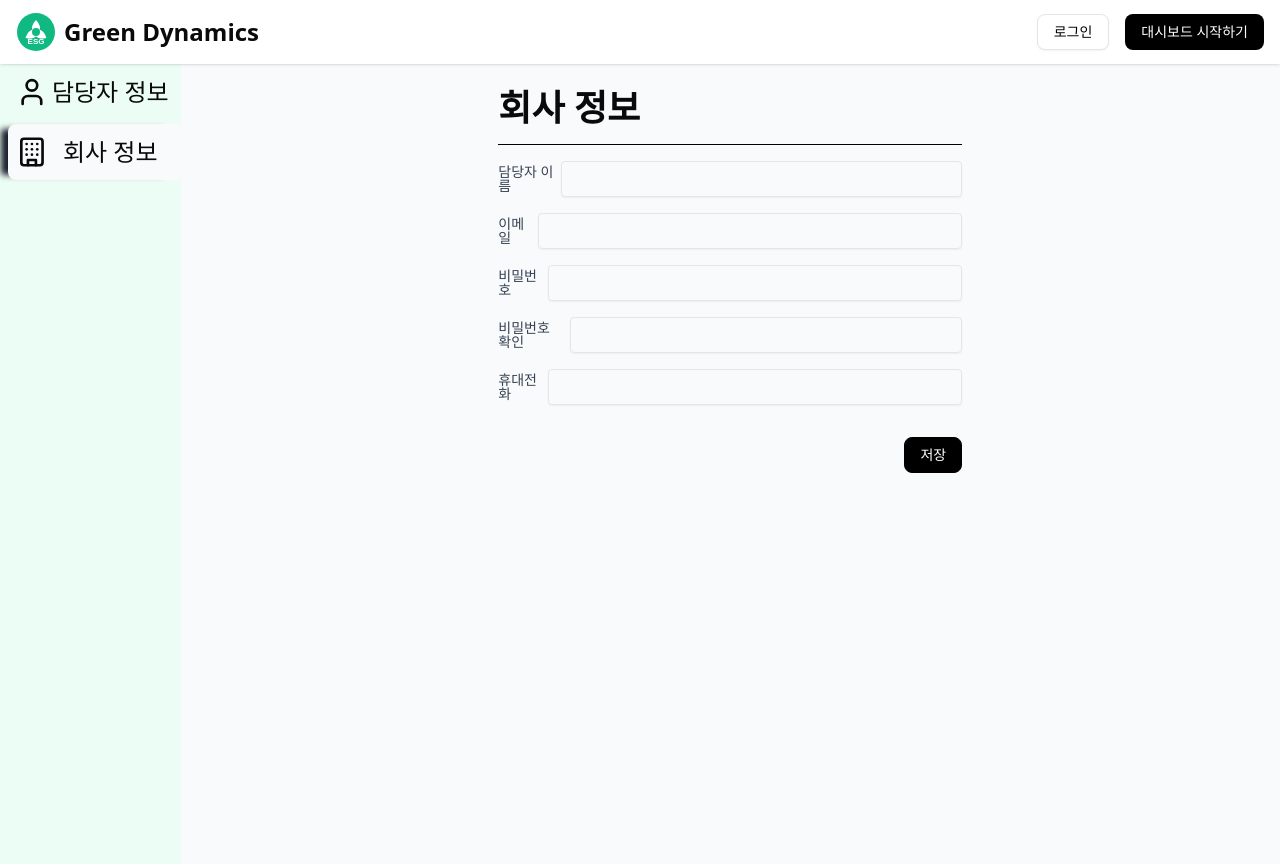
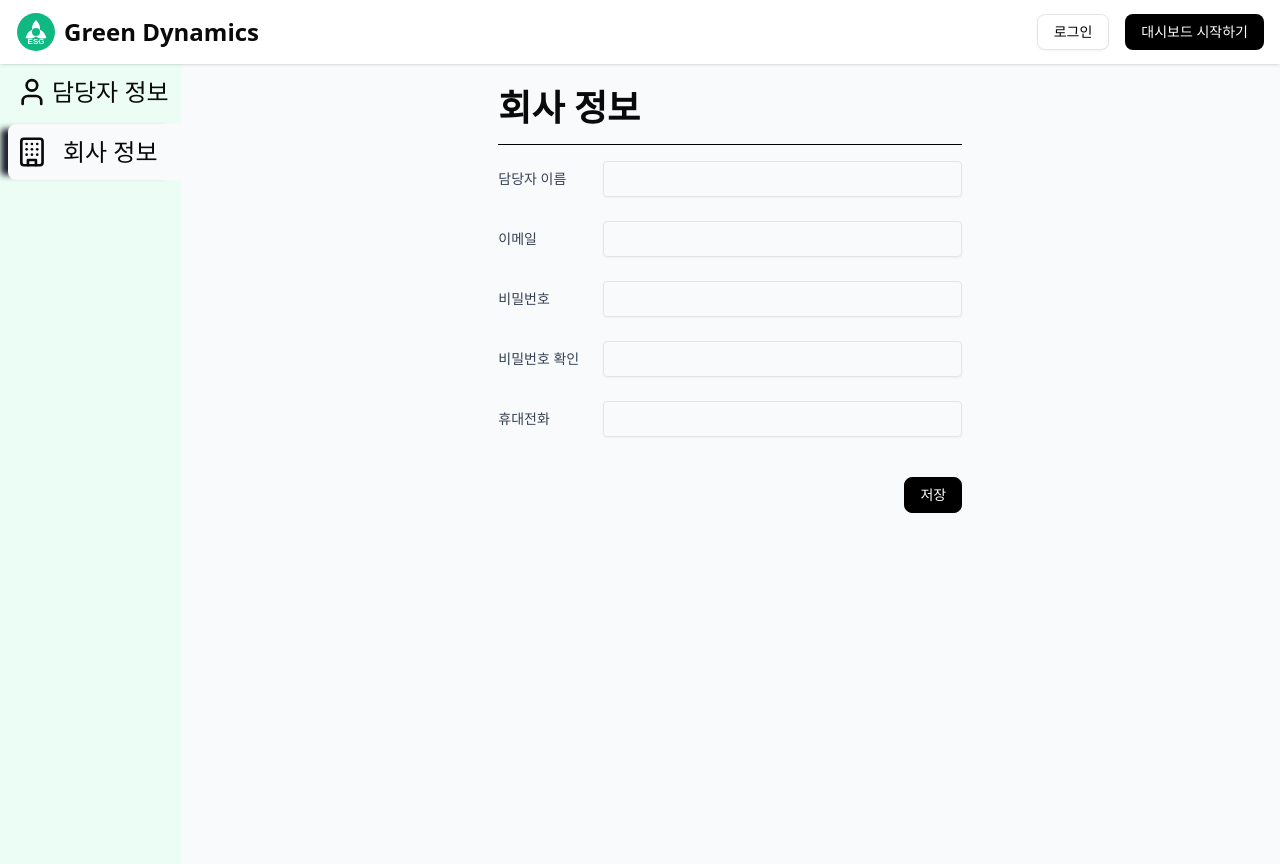
Before and after one commit to ESG-Team-Project/FrontEnd, a Next.js app: page /mypage/company in a window 1280 px wide. Built offline with nearby package versions, Linux system fonts and the light colour scheme.

Commit message:
navibar의 상태에 따른 변화 (by location)

```diff
--- a/src/app/mypage/company/company-form.tsx
+++ b/src/app/mypage/company/company-form.tsx
@@ -23,13 +23,16 @@ export default function AccountForm() {
   };
 
   return (
-    <form className="space-y-4" onSubmit={handleSubmit}>
+    <form className="w-full max-w-4xl space-y-6" onSubmit={handleSubmit}>
       <LabeledInputBox
         label="담당자 이름"
         type="text"
         value={formData.name}
         onChange={handleChange}
         direction="row"
+        width="w-[400px]"
+        labelWidth="w-[100px]"
+        className="gap-4"
       />
       <LabeledInputBox
         label="이메일"
@@ -37,6 +40,9 @@ export default function AccountForm() {
         value={formData.email}
         onChange={handleChange}
         direction="row"
+        width="w-[400px]"
+        labelWidth="w-[100px]"
+        className="gap-4"
       />
       <LabeledInputBox
         label="비밀번호"
@@ -44,6 +50,9 @@ export default function AccountForm() {
         value={formData.password}
         onChange={handleChange}
         direction="row"
+        width="w-[400px]"
+        labelWidth="w-[100px]"
+        className="gap-4"
       />
       <LabeledInputBox
         label="비밀번호 확인"
@@ -51,6 +60,9 @@ export default function AccountForm() {
         value={formData.confirmPassword}
         onChange={handleChange}
         direction="row"
+        width="w-[400px]"
+        labelWidth="w-[100px]"
+        className="gap-4"
       />
       <LabeledInputBox
         label="휴대전화"
@@ -58,12 +70,15 @@ export default function AccountForm() {
         value={formData.phone}
         onChange={handleChange}
         direction="row"
+        width="w-[400px]"
+        labelWidth="w-[100px]"
+        className="gap-4"
       />
 
       <div className="flex justify-end">
         <Button
           type="submit"
-          className="w-1/8 mt-4 bg-black text-white hover:bg-white hover:text-black border border-black"
+          className="mt-4 text-white bg-black border border-black w-1/8 hover:bg-white hover:text-black"
         >
           저장
         </Button>
--- a/src/components/NaviBar.tsx
+++ b/src/components/NaviBar.tsx
@@ -9,18 +9,21 @@ import { Avatar, AvatarFallback, AvatarImage } from '@/components/ui/avatar';
 import { Button } from '@/components/ui/button';
 import Logo from './Logo';
 import { useState, useEffect } from 'react';
+import { usePathname } from 'next/navigation';
 
 export default function NaviBar() {
+  const location = usePathname();
   const [isLoggedIn, setIsLoggedIn] = useState(false);
-  const [userName, setUserName] = useState('');
+  // const [userName, setUserName] = useState('');
 
   useEffect(() => {
     // localStorage에서 로그인 상태 확인
     const token = localStorage.getItem('auth_token');
-    const user = localStorage.getItem('user');
-    if (token && user) {
+    // const user = localStorage.getItem('user');
+    // {/*&& user*/}
+    if (token) {
       setIsLoggedIn(true);
-      setUserName(JSON.parse(user).username);
+      // setUserName(JSON.parse(user).username);
     }
   }, []);
 
@@ -36,13 +39,23 @@ export default function NaviBar() {
           </NavigationMenu>
 
           <NavigationMenu className="flex items-center gap-2 sm:gap-4">
+            <Link href="/">
+              <Button
+                variant="ghost"
+                className={
+                  location === '/mypage/account'
+                    ? 'text-black bg-white whitespace-nowrap'
+                    : 'text-black hidden bg-white whitespace-nowrap'
+                }
+              >
+                로그아웃
+              </Button>
+            </Link>
             {isLoggedIn ? (
-              <Link href="/mypage">
+              <Link href="/mypage/account">
                 <Avatar className="cursor-pointer">
-                  <AvatarImage
-                    src={`https://api.dicebear.com/7.x/avataaars/svg?seed=${userName}`}
-                  />
-                  <AvatarFallback>{userName.slice(0, 2).toUpperCase()}</AvatarFallback>
+                  <AvatarImage src={`https://api.dicebear.com/7.x/avataaars/svg?seed=LDM`} />
+                  {/* <AvatarFallback>{userName.slice(0, 2).toUpperCase()}</AvatarFallback> */}
                 </Avatar>
               </Link>
             ) : (
--- a/src/lib/api/auth.ts
+++ b/src/lib/api/auth.ts
@@ -34,7 +34,9 @@ export const login = async (credentials: LoginRequest): Promise<LoginResponse> =
     );
 
     // 토큰 저장
-    const { token } = response.data;
+    const { token, user } = response.data;
+    console.log(user);
+
     setToken(token);
 
     return response.data;
```
